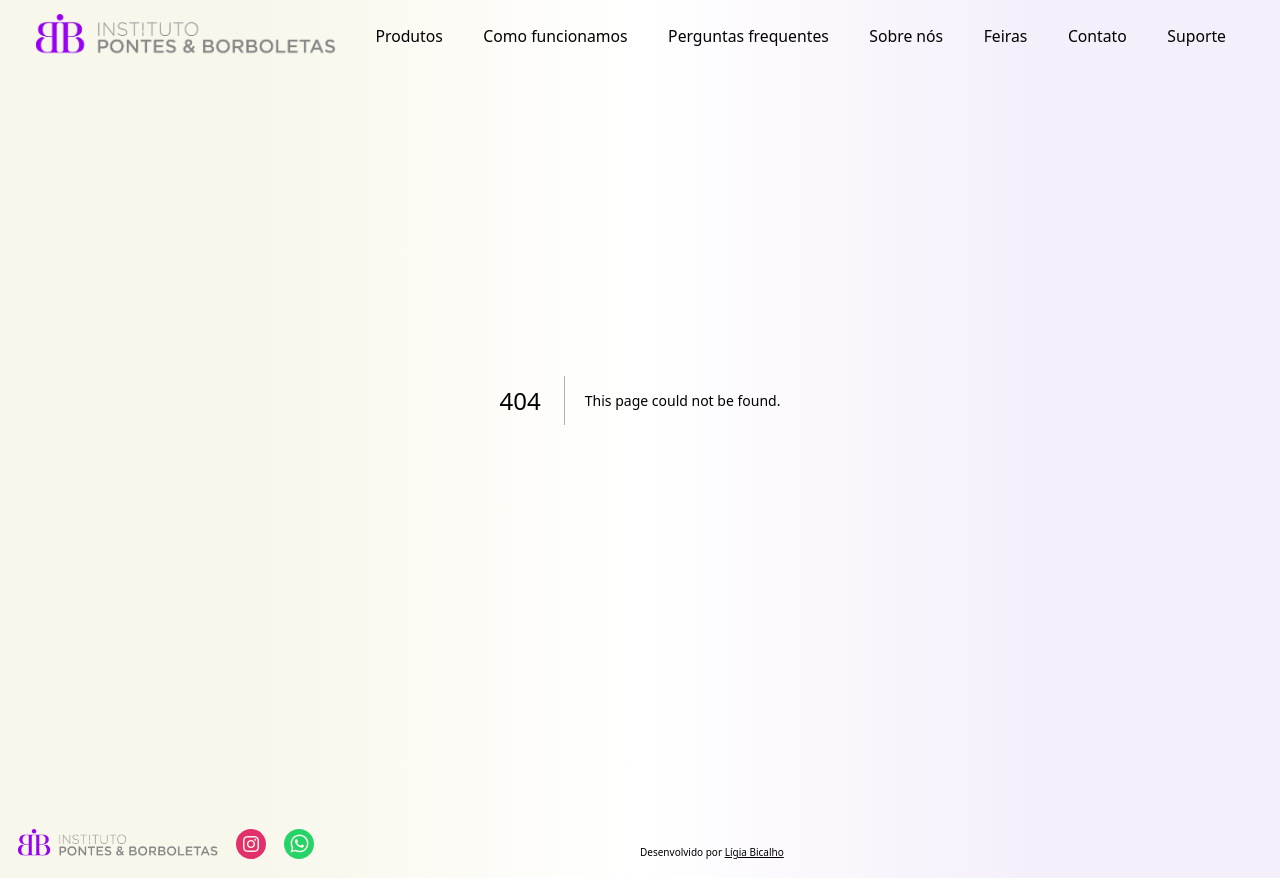
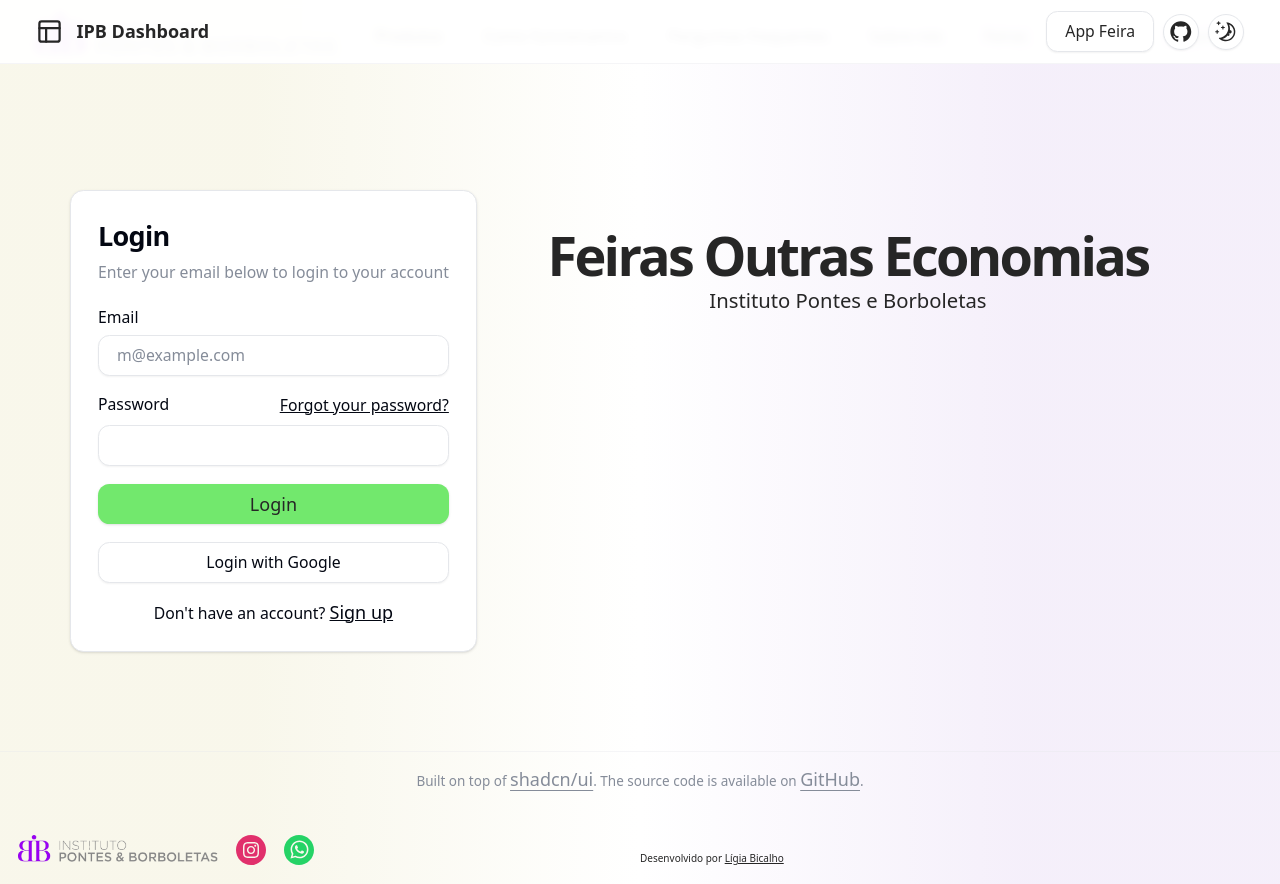
Before and after one commit to ligiabicalho/pontes-e-borboletas, a Next.js app: page /admin in a window 1280 px wide. Before the commit this address had no page. Built offline with nearby package versions, Linux system fonts and the light colour scheme; a web font is replaced by a local one.

Commit message:
feat: Add admin panel homepage with login form

```diff
--- /dev/null
+++ b/src/pages/admin/index.tsx
@@ -0,0 +1,55 @@
+import Link from "next/link";
+import { NavbarSimple } from "@/components/admin-panel/navbar/navbar-simple";
+import LoginForm from "@/components/auth/loginForm";
+
+export default function HomePage() {
+  return (
+    <div className="flex flex-col min-h-screen">
+      <NavbarSimple />
+      <main className="min-h-[calc(100vh-57px-97px)] flex-1">
+        <div className="container relative pb-10 px-2">
+          <section className="mx-auto flex flex-col lg:flex-row-reverse lg:items-start justify-around max-w-[1140px] items-center gap-2 py-4 md:py-12 md:pb-8 lg:py-24 lg:pb-6">
+            <div className="mx-auto flex flex-col items-center lg:mt-10">
+              <h1 className="text-center text-2xl font-bold leading-tight tracking-tighter md:text-5xl lg:leading-[1.1] mt-2">
+                Feiras Outras Economias
+              </h1>
+              <span className="text-center text-lg font-light text-foreground">
+                Instituto Pontes e Borboletas
+              </span>
+              <span className="lg:hidden font-bold">Dashboard</span>
+            </div>
+
+            <div className="flex items-center justify-center py-4 md:pb-6">
+              <LoginForm />
+            </div>
+          </section>
+        </div>
+      </main>
+      <footer className="py-2 md:py-0 border-t border-border/40">
+        <div className="container px-2 flex flex-col items-center justify-center gap-4 md:h-12 md:flex-row">
+          <p className="text-balance text-center text-xs leading-loose text-muted-foreground">
+            Built on top of{" "}
+            <Link
+              href="https://ui.shadcn.com"
+              target="_blank"
+              rel="noopener noreferrer"
+              className="font-medium underline underline-offset-4"
+            >
+              shadcn/ui
+            </Link>
+            . The source code is available on{" "}
+            <Link
+              href="https://github.com/salimi-my/shadcn-ui-sidebar"
+              target="_blank"
+              rel="noopener noreferrer"
+              className="font-medium underline underline-offset-4"
+            >
+              GitHub
+            </Link>
+            .
+          </p>
+        </div>
+      </footer>
+    </div>
+  );
+}
```
